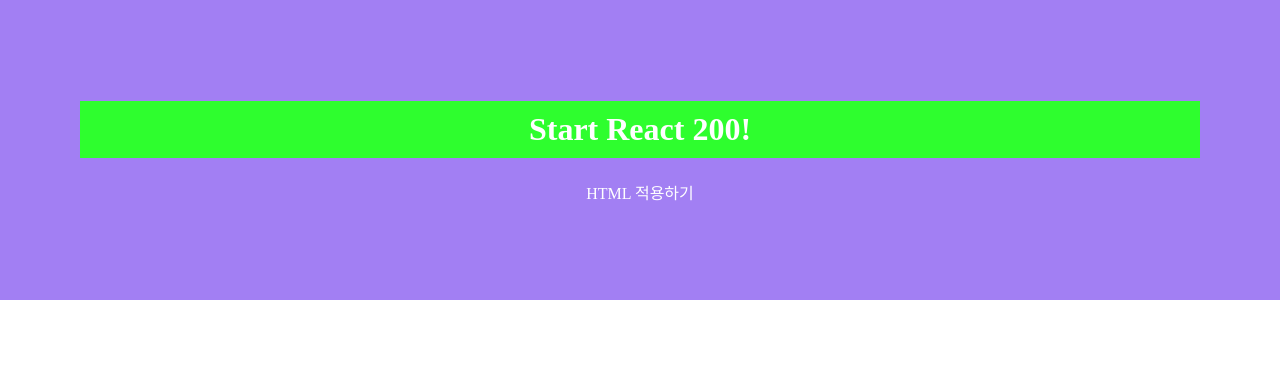
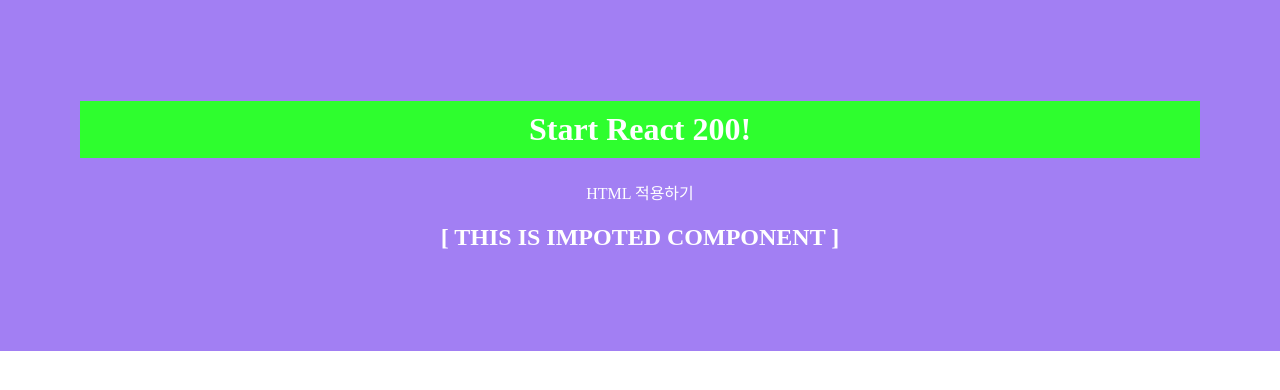
Before and after one commit to yoonjong-park/react200-for-beginner, a React (Create React App) app: page / in a window 1280 px wide. Shown: the top 390 px of the page. Built offline with nearby package versions, Linux system fonts and the light colour scheme.

Commit message:
#3 003 Component 사용하기

```diff
--- a/src/App.js
+++ b/src/App.js
@@ -1,11 +1,13 @@
 import React from "react";
 import "./App.css";
+import ImportConponent from "./R001_ImportConponent";
 
 function App() {
   return (
     <div>
       <h1>Start React 200!</h1>
       <p>HTML 적용하기</p>
+      <ImportConponent></ImportConponent>
     </div>
   );
 }
--- /dev/null
+++ b/src/R001_ImportConponent.js
@@ -0,0 +1,9 @@
+import React, { Component } from "react";
+
+class R001_ImportConponent extends Component {
+  render() {
+    return <h2>[ THIS IS IMPOTED COMPONENT ]</h2>;
+  }
+}
+
+export default R001_ImportConponent;
```
